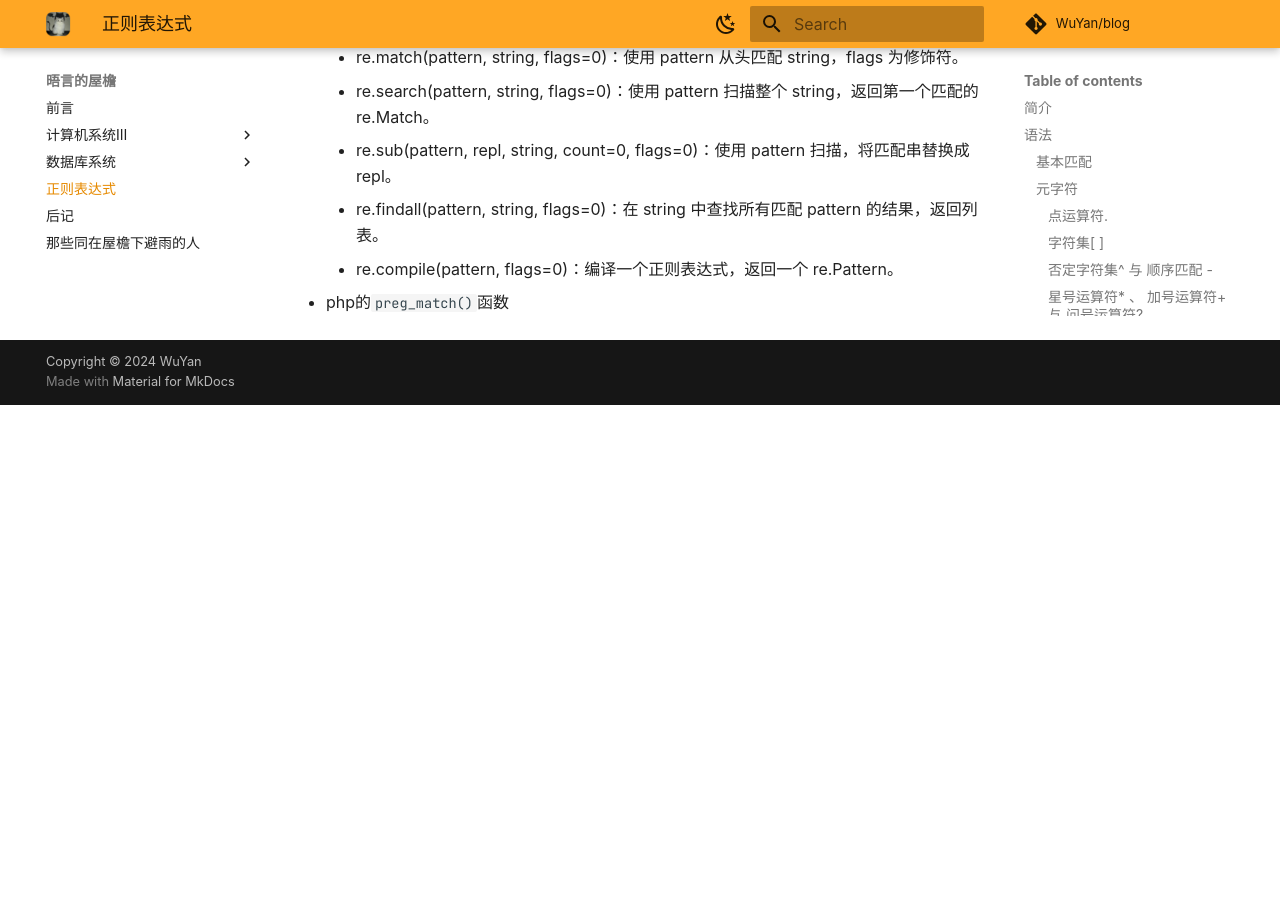
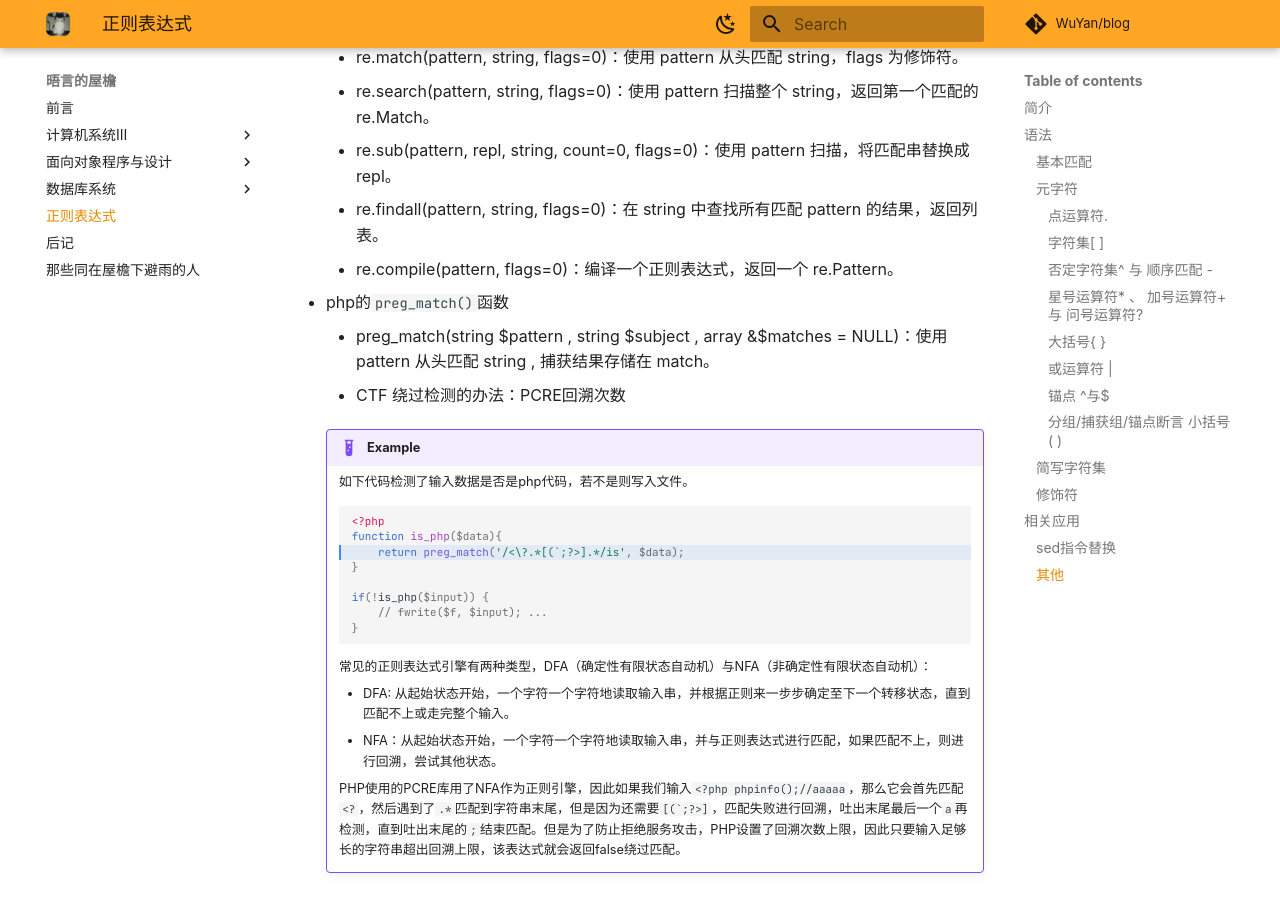
Before and after one commit to wuyan1345/notebook, an MkDocs documentation site: the page built from docs/others/topic1.md, in a window 1280 px wide and 900 px high, scrolled down 5407 px. Built offline with MkDocs 1.6.1 and Material for MkDocs 9.7.7, drawn with Linux system fonts in a browser that asks for light colours; comment, search, counter and statistics services are not loaded; a style sheet for code colours, icons or effects is not loaded; before the commit the page ends 5812 px from its top, so only the background shows below that.

Commit message:
Add notes

````diff
--- a/docs/others/topic1.md
+++ b/docs/others/topic1.md
@@ -189,3 +189,23 @@ count: true
     + re.findall(pattern, string, flags=0)：在 string 中查找所有匹配 pattern 的结果，返回列表。
     + re.compile(pattern, flags=0)：编译一个正则表达式，返回一个 re.Pattern。
 + php的`preg_match()`函数
+    + preg_match(string \$pattern , string \$subject , array &\$matches = NULL)：使用 pattern 从头匹配 string , 捕获结果存储在 match。
+    + CTF 绕过检测的办法：PCRE回溯次数
+    !!! example
+        如下代码检测了输入数据是否是php代码，若不是则写入文件。
+        ```php hl_lines="3"
+        <?php
+        function is_php($data){
+            return preg_match('/<\?.*[(`;?>].*/is', $data);
+        }
+
+        if(!is_php($input)) {
+            // fwrite($f, $input); ...
+        }
+        ```
+        常见的正则表达式引擎有两种类型，DFA（确定性有限状态自动机）与NFA（非确定性有限状态自动机）：
+
+        + DFA: 从起始状态开始，一个字符一个字符地读取输入串，并根据正则来一步步确定至下一个转移状态，直到匹配不上或走完整个输入。
+        + NFA：从起始状态开始，一个字符一个字符地读取输入串，并与正则表达式进行匹配，如果匹配不上，则进行回溯，尝试其他状态。
+
+        PHP使用的PCRE库用了NFA作为正则引擎，因此如果我们输入`<?php phpinfo();//aaaaa`，那么它会首先匹配`<?`，然后遇到了`.*`匹配到字符串末尾，但是因为还需要```[(`;?>]```，匹配失败进行回溯，吐出末尾最后一个`a`再检测，直到吐出末尾的`;`结束匹配。但是为了防止拒绝服务攻击，PHP设置了回溯次数上限，因此只要输入足够长的字符串超出回溯上限，该表达式就会返回false绕过匹配。
--- a/mkdocs.yml
+++ b/mkdocs.yml
@@ -85,6 +85,9 @@ nav:
   - 计算机系统Ⅲ:
     - sys3/index.md
     - Fundamentals of computer system: sys3/topic1.md
+  - 面向对象程序与设计:
+    - oop/index.md
+    - Introduction: oop/topic1.md
   - 数据库系统:
     - database/index.md
     - Introduction: database/topic1.md
````
Also changed, not shown: docs/oop/index.md (added, +16 -0 lines), docs/oop/topic1.md (added, +35 -0 lines), docs/oop/1.png (added).
